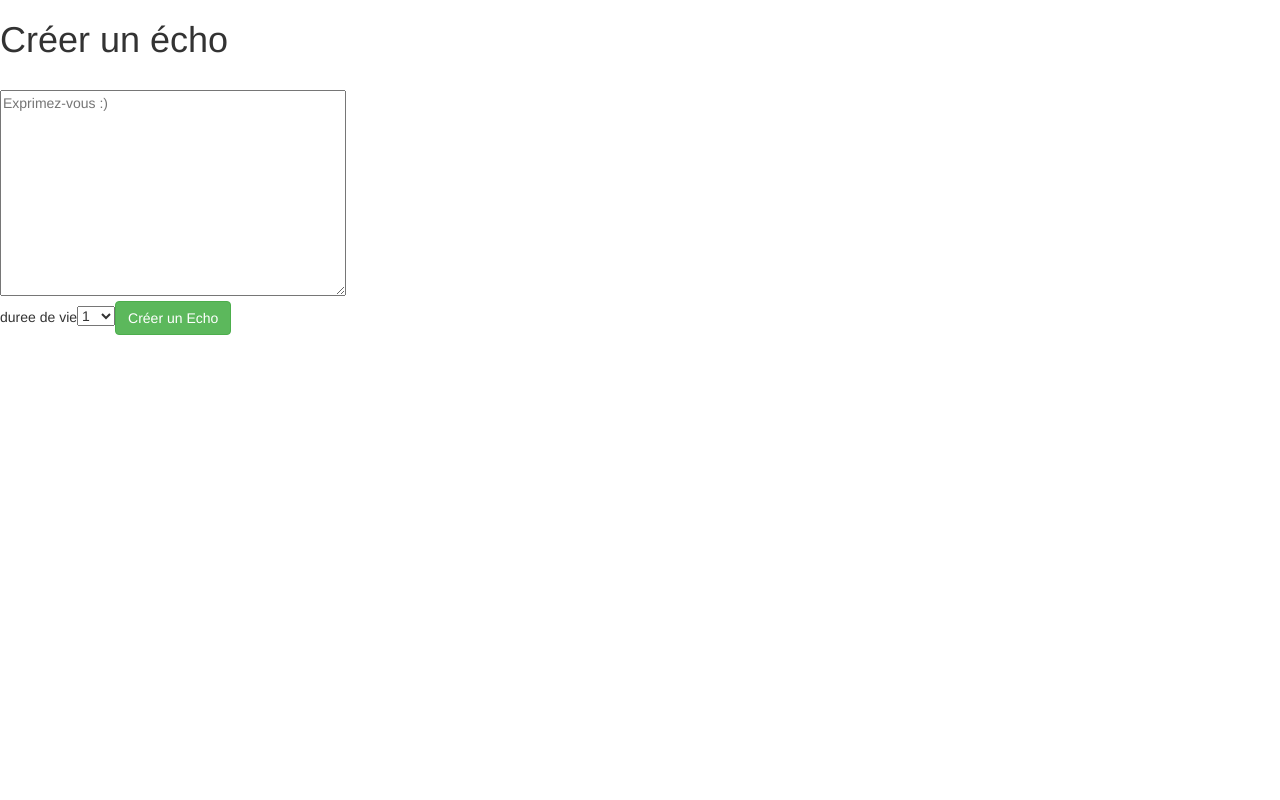
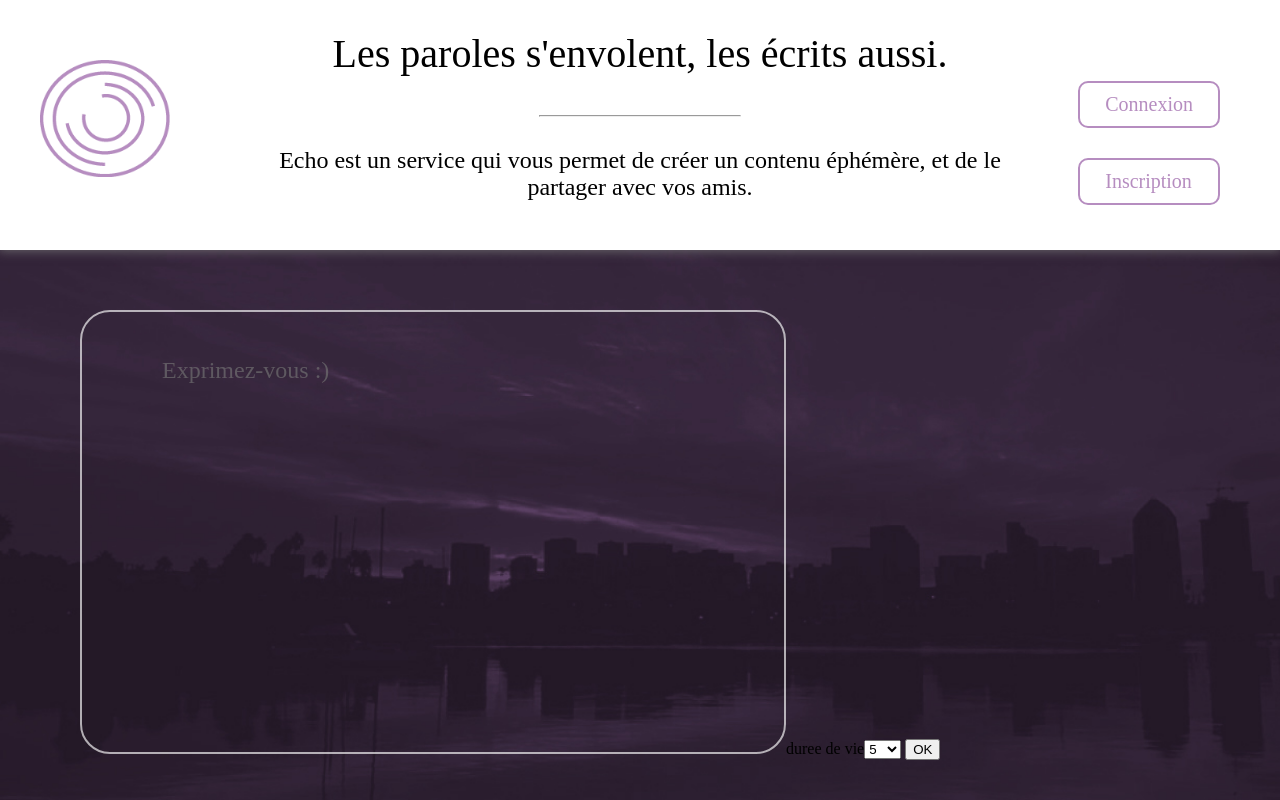
Before and after one commit to vnctaing/echo, a CodeIgniter app: the page made by index.php in a window 1280 px wide. Run offline with CodeIgniter, Linux system fonts and the light colour scheme.

Commit message:
MySQL events + sass

```diff
--- a/application/config/config.php
+++ b/application/config/config.php
@@ -44,7 +44,7 @@ $config['index_page'] = '';
 | 'ORIG_PATH_INFO'	Uses the ORIG_PATH_INFO
 |
 */
-$config['uri_protocol']	= 'PATH_INFO';
+$config['uri_protocol']	= 'AUTO';
 
 /*
 |--------------------------------------------------------------------------
--- a/application/config/routes.php
+++ b/application/config/routes.php
@@ -37,7 +37,6 @@
 | in the URL cannot be matched to a valid route.
 |
 */
-
 $route['default_controller'] = "echos";
 $route['404_override'] = '';
 
--- a/application/controllers/echos.php
+++ b/application/controllers/echos.php
@@ -47,7 +47,7 @@ class Echos extends CI_Controller
   public function read($key){
     // Si on ne rentre pas de troisieme segment avec la méthod read, on redirige vers new
     if( ! $this->uri->segment(3)){
-      redirect('echos/new');
+      redirect('echos/create');
     }
     //Sinon, on retrouve un echo avec la cle passe en parametre.
     else{
@@ -85,4 +85,5 @@ class Echos extends CI_Controller
     }
   }
 
+
 }
--- a/application/controllers/preview.php
+++ b/application/controllers/preview.php
@@ -1,4 +1,4 @@
-<?php
+<?php if ( ! defined('BASEPATH')) exit('No direct script access allowed');
 /**
 *
 */
@@ -7,7 +7,7 @@ class Preview extends CI_controller
 
 public function index(){
   $this->load->helper('html');
-  $this->load->view('/preview/preview');
+  $this->load->view('preview/preview');
 }
 
 public function email_validation(){
--- a/application/models/echo_model.php
+++ b/application/models/echo_model.php
@@ -33,4 +33,9 @@ class Echo_model extends CI_Model{
     ->get('echos')
     ->result();
   }
+
+  public function deleteExpiratedPosts(){
+    $this->db->where('expires_at >', now() );
+    $this->db->delete('echos');
+  }
 }
--- a/application/views/echos/new.php
+++ b/application/views/echos/new.php
@@ -1,38 +1,48 @@
-<!DOCTYPE html>
-<html lag="en">
+<html>
 <head>
+  <title>Accueil</title>
+  <?=css('style.css')?>
   <meta charset="UTF-8">
-  <title> Echo </title>
-  <?=css('bootstrap.css')?>
 </head>
 <body>
-  <h1>Créer un écho</h1>
+  <div id="navbar">
+    <?= img('echo-o-violet.png')?>
+    <div>
+      <h1>Les paroles s'envolent, les écrits aussi.</h1>
+      <hr>
+      <h2>Echo est un service qui vous permet de créer un contenu éphémère, et de le partager avec vos amis.</h2>
+    </div>
+    <ul>
+      <li><a href="#">Connexion</a></li>
+      <li><a href="#">Inscription</a></li>
+    </ul>
+  </div>
+
+  <div id="content">
         <?php
           echo form_open('echos/create'); // Crée un formulaire qui appelle la méthode create du controlleur echos
           echo $this->session->flashdata('add_success');
-    echo '<br>';
           $attributes = array(
             'placeholder' => 'Exprimez-vous :)',
             'name' => 'content'
             );
           echo form_textarea($attributes);
-    echo '<br>';
-
           echo 'duree de vie';
           $options = array(
-      1 => '1',
             5 => '5',
             10 => '10',
-      20 =>  '20',
+            15 =>  '15',
             30 =>  '30'
             );
           //Options passé
           echo form_dropdown('expired_at', $options, '1');
+        ?>
+        <div class="droite">
+          <?php echo form_submit('mysubmit', 'OK');?>
+        </div>
+        <?php echo form_close();?>
 
-    $attributes = array('class' => 'btn btn-success');
-    echo form_submit($attributes, 'Créer un Echo');
-    echo form_close();
-   ?>
+  </div>
 
 </body>
 </html>
--- /dev/null
+++ b/assets/css/style.css
@@ -0,0 +1,88 @@
+h1, h2, p {
+  margin: 0;
+  font-weight: lighter; }
+
+body {
+  font-family: quicksand;
+  margin: 0;
+  background: url(../img/wpp-2.jpg) fixed no-repeat;
+  background-size: cover; }
+  body a {
+    text-decoration: none; }
+  body #navbar {
+    box-shadow: 0px 0px 20px 1px rgba(119, 119, 119, 0.8);
+    -moz-box-shadow: 0px 0px 10px 1px rgba(119, 119, 119, 0.8);
+    -webkit-box-shadow: 0px 0px 10px 1px rgba(119, 119, 119, 0.8);
+    height: 250px;
+    background-color: white; }
+    body #navbar img {
+      width: 130px;
+      padding: 60px 0 0 40px;
+      position: relative;
+      float: left; }
+    body #navbar div {
+      width: 800px;
+      margin: 0 auto; }
+      body #navbar div h1 {
+        text-align: center;
+        font-size: 40px;
+        padding: 30px 0;
+        font-weight: normal; }
+      body #navbar div hr {
+        width: 200px; }
+      body #navbar div h2 {
+        text-align: center;
+        margin: 30px 0; }
+    body #navbar ul {
+      text-decoration: none;
+      float: right;
+      margin: -180px 60px 0 0; }
+      body #navbar ul li {
+        text-decoration: none;
+        border: solid 2px #b68dc0;
+        border-radius: 10px;
+        padding: 10px 5px;
+        display: block;
+        margin: 30px 0;
+        transition: all 0.5s ease; }
+        body #navbar ul li a {
+          position: relative;
+          font-size: 20px;
+          transition: all 0.5s ease;
+          color: #b68dc0;
+          padding: 20px; }
+        body #navbar ul li a:hover {
+          color: white; }
+      body #navbar ul li:hover {
+        background: #b68dc0;
+        color: white; }
+  body #content {
+    width: 100%; }
+    body #content form textarea {
+      resize: none;
+      padding: 40px 80px 40px 80px;
+      border-radius: 30px;
+      margin: 60px 0 0 80px;
+      border: 2px white solid;
+      background: none;
+      opacity: 0.65;
+      font-size: 24px;
+      font-family: quicksand;
+      color: white;
+      line-height: 1.5; }
+    body #content form .droite {
+      display: inline-block;
+      body #content form .droite input[type="submit"] {
+        color: #fff;
+        background: #ffaf3c;
+        padding: 15px 100px 10px 100px;
+        font-size: 24px;
+        border: none;
+        border-radius: 10px;
+        font-size: 35px;
+        font-family: quicksand;
+        font-weight: lighter;
+        display: block;
+        margin: 350px auto 0 auto; }
+
+/*# sourceMappingURL=style.css.map */
```
Also changed, not shown: application/controllers/welcome.php (added, +27 -0 lines), .htaccess, assets/img/wpp-2.jpg (added), 2 other files. Lines whose indentation alone changed are shown as unchanged.
